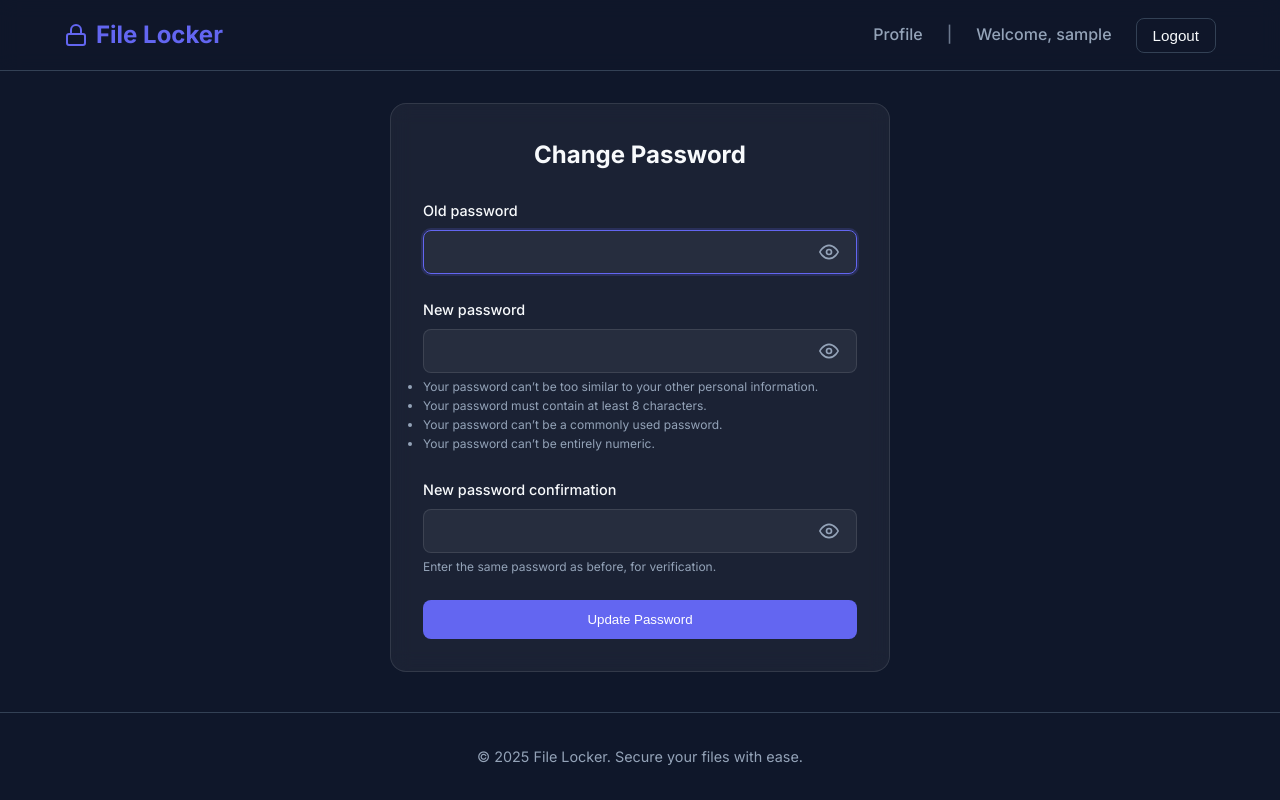
After one commit to divakarsharma2934-a11y/File-Encryptor-wedversion-33, a Django app: page /change-password/ in a window 1280 px wide. The commit adds this page. Run offline with Django 5.2, Linux system fonts and the light colour scheme; the visitor is signed in with stand-in values (Sample User, id 1).

Commit message:
version 1.9

```diff
--- a/locker_app/forms.py
+++ b/locker_app/forms.py
@@ -68,3 +68,13 @@ class LockerForm(forms.Form):
             self.add_error('key', 'Key is required for XOR encryption/decryption.')
 
         return cleaned_data
+
+from django.contrib.auth.models import User
+
+class UsernameChangeForm(forms.ModelForm):
+    class Meta:
+        model = User
+        fields = ['username']
+        widgets = {
+            'username': forms.TextInput(attrs={'class': 'form-control'})
+        }
--- /dev/null
+++ b/locker_app/templates/locker_app/change_password.html
@@ -0,0 +1,178 @@
+{% extends 'locker_app/base.html' %}
+{% load static %}
+
+{% block title %}Change Password - File Locker{% endblock %}
+
+{% block extra_css %}
+<link rel="stylesheet" href="{% static 'locker_app/css/profile.css' %}">
+<style>
+    .form-container {
+        max-width: 500px;
+        margin: 2rem auto;
+        padding: 2rem;
+        background: rgba(255, 255, 255, 0.05);
+        backdrop-filter: blur(10px);
+        border-radius: 1rem;
+        border: 1px solid rgba(255, 255, 255, 0.1);
+    }
+
+    .form-group {
+        margin-bottom: 1.5rem;
+    }
+
+    .form-label {
+        display: block;
+        margin-bottom: 0.5rem;
+        color: var(--text-color);
+    }
+
+    .form-control {
+        width: 100%;
+        padding: 0.75rem;
+        background: rgba(255, 255, 255, 0.05);
+        border: 1px solid rgba(255, 255, 255, 0.1);
+        border-radius: 0.5rem;
+        color: var(--text-color);
+    }
+
+    .btn-primary {
+        width: 100%;
+        padding: 0.75rem;
+        background: var(--primary-color);
+        color: white;
+        border: none;
+        border-radius: 0.5rem;
+        cursor: pointer;
+        font-weight: 500;
+        transition: all 0.2s;
+    }
+
+    .btn-primary:hover {
+        opacity: 0.9;
+    }
+
+    ul.errorlist {
+        list-style: none;
+        padding: 0;
+        color: #ef4444;
+        font-size: 0.875rem;
+        margin-bottom: 1rem;
+    }
+
+    /* Password Toggle Styles */
+    .password-wrapper {
+        position: relative;
+        width: 100%;
+        display: flex;
+        align-items: center;
+    }
+
+    .password-wrapper input {
+        padding-right: 3.5rem !important;
+    }
+
+    .password-toggle {
+        position: absolute;
+        right: 0.5rem;
+        top: 50%;
+        transform: translateY(-50%);
+        background: transparent;
+        border: none;
+        cursor: pointer;
+        color: var(--text-muted);
+        padding: 0.5rem;
+        border-radius: 0.5rem;
+        display: flex;
+        align-items: center;
+        justify-content: center;
+        transition: all 0.2s ease;
+        z-index: 10;
+        height: 2.5rem;
+        width: 2.5rem;
+    }
+
+    .password-toggle:hover {
+        color: var(--text-color);
+        background: rgba(255, 255, 255, 0.05);
+    }
+
+    .password-toggle svg {
+        width: 20px;
+        height: 20px;
+        stroke-width: 2;
+    }
+</style>
+{% endblock %}
+
+{% block content %}
+<div class="form-container">
+    <h2 style="margin-bottom: 1.5rem; text-align: center;">Change Password</h2>
+    <form method="post">
+        {% csrf_token %}
+        {% for field in form %}
+        <div class="form-group">
+            <label class="form-label">{{ field.label }}</label>
+
+            {% if 'password' in field.name %}
+            <div class="password-wrapper">
+                {{ field }}
+                <button type="button" class="password-toggle" onclick="togglePassword(this)">
+                    <svg class="eye-open" xmlns="http://www.w3.org/2000/svg" width="20" height="20" viewBox="0 0 24 24"
+                        fill="none" stroke="currentColor" stroke-width="2" stroke-linecap="round"
+                        stroke-linejoin="round">
+                        <path d="M1 12s4-8 11-8 11 8 11 8-4 8-11 8-11-8-11-8z"></path>
+                        <circle cx="12" cy="12" r="3"></circle>
+                    </svg>
+                    <svg class="eye-closed" style="display:none;" xmlns="http://www.w3.org/2000/svg" width="20"
+                        height="20" viewBox="0 0 24 24" fill="none" stroke="currentColor" stroke-width="2"
+                        stroke-linecap="round" stroke-linejoin="round">
+                        <path
+                            d="M17.94 17.94A10.07 10.07 0 0 1 12 20c-7 0-11-8-11-8a18.45 18.45 0 0 1 5.06-5.94M9.9 4.24A9.12 9.12 0 0 1 12 4c7 0 11 8 11 8a18.5 18.5 0 0 1-2.16 3.19m-6.72-1.07a3 3 0 1 1-4.24-4.24">
+                        </path>
+                        <line x1="1" y1="1" x2="23" y2="23"></line>
+                    </svg>
+                </button>
+            </div>
+            {% else %}
+            {{ field }}
+            {% endif %}
+
+            {% if field.errors %}
+            <div style="color: #ef4444; font-size: 0.875rem; margin-top: 0.25rem;">
+                {{ field.errors.0 }}
+            </div>
+            {% endif %}
+            {% if field.help_text %}
+            <div style="color: var(--text-muted); font-size: 0.75rem; margin-top: 0.25rem;">
+                {{ field.help_text }}
+            </div>
+            {% endif %}
+        </div>
+        {% endfor %}
+        <button type="submit" class="btn-primary">Update Password</button>
+    </form>
+</div>
+<script>
+    // Add form-control class to all inputs
+    document.querySelectorAll('input').forEach(input => {
+        input.classList.add('form-control');
+    });
+
+    function togglePassword(btn) {
+        const container = btn.closest('.password-wrapper');
+        const input = container.querySelector('input');
+        const eyeOpen = btn.querySelector('.eye-open');
+        const eyeClosed = btn.querySelector('.eye-closed');
+
+        if (input.type === 'password') {
+            input.type = 'text';
+            eyeOpen.style.display = 'none';
+            eyeClosed.style.display = 'block';
+        } else {
+            input.type = 'password';
+            eyeOpen.style.display = 'block';
+            eyeClosed.style.display = 'none';
+        }
+    }
+</script>
+{% endblock %}
--- a/locker_app/urls.py
+++ b/locker_app/urls.py
@@ -8,4 +8,6 @@ urlpatterns = [
     path('signup/', views.signup, name='signup'),
     path('login/', auth_views.LoginView.as_view(), name='login'),
     path('logout/', auth_views.LogoutView.as_view(), name='logout'),
+    path('change-username/', views.change_username, name='change_username'),
+    path('change-password/', views.CustomPasswordChangeView.as_view(), name='change_password'),
 ]
--- a/locker_app/views.py
+++ b/locker_app/views.py
@@ -1,5 +1,6 @@
 from django.shortcuts import render, redirect
 from django.http import HttpResponse
+from . import forms
 from .forms import LockerForm
 from .models import FileHistory
 from . import locker
@@ -88,3 +89,26 @@ def home(request):
         form = LockerForm()
 
     return render(request, 'locker_app/home.html', {'form': form})
+
+@login_required
+def change_username(request):
+    if request.method == 'POST':
+        form = forms.UsernameChangeForm(request.POST, instance=request.user)
+        if form.is_valid():
+            form.save()
+            messages.success(request, 'Username updated successfully!')
+            return redirect('profile')
+    else:
+        form = forms.UsernameChangeForm(instance=request.user)
+    return render(request, 'locker_app/change_username.html', {'form': form})
+
+from django.contrib.auth.views import PasswordChangeView
+from django.urls import reverse_lazy
+
+class CustomPasswordChangeView(PasswordChangeView):
+    template_name = 'locker_app/change_password.html'
+    success_url = reverse_lazy('profile')
+
+    def form_valid(self, form):
+        messages.success(self.request, 'Password updated successfully!')
+        return super().form_valid(form)
```
Also changed, not shown: locker_app/templates/locker_app/change_username.html (added, +75 -0 lines), locker_app/templates/locker_app/profile.html (+8 -1 lines).
